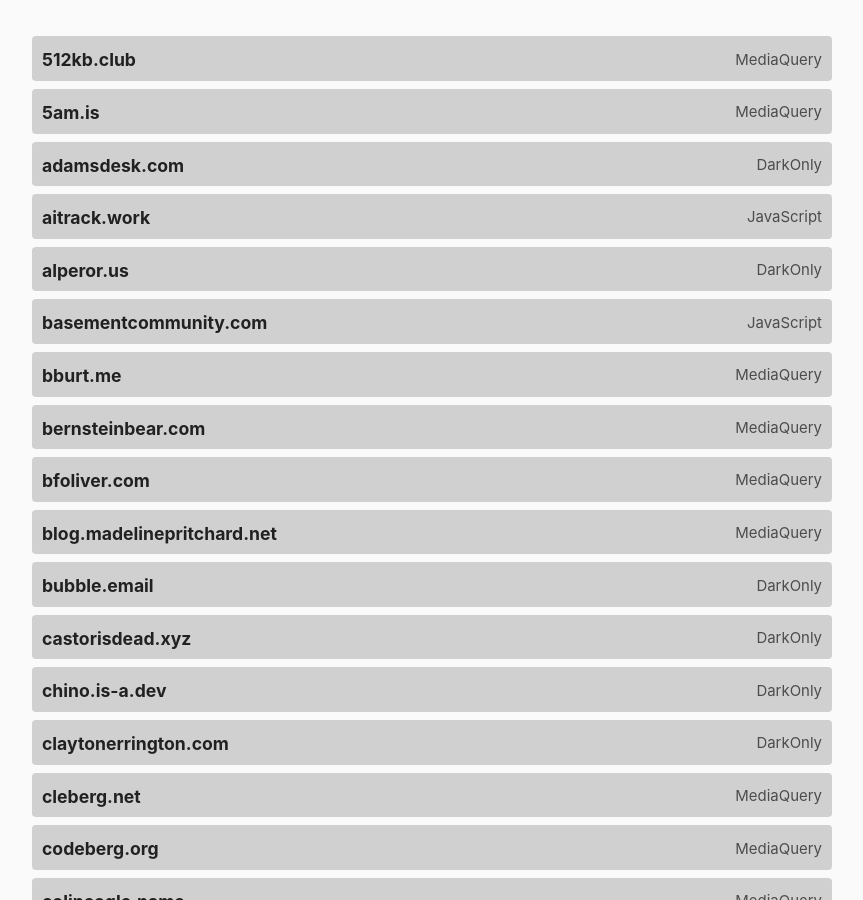
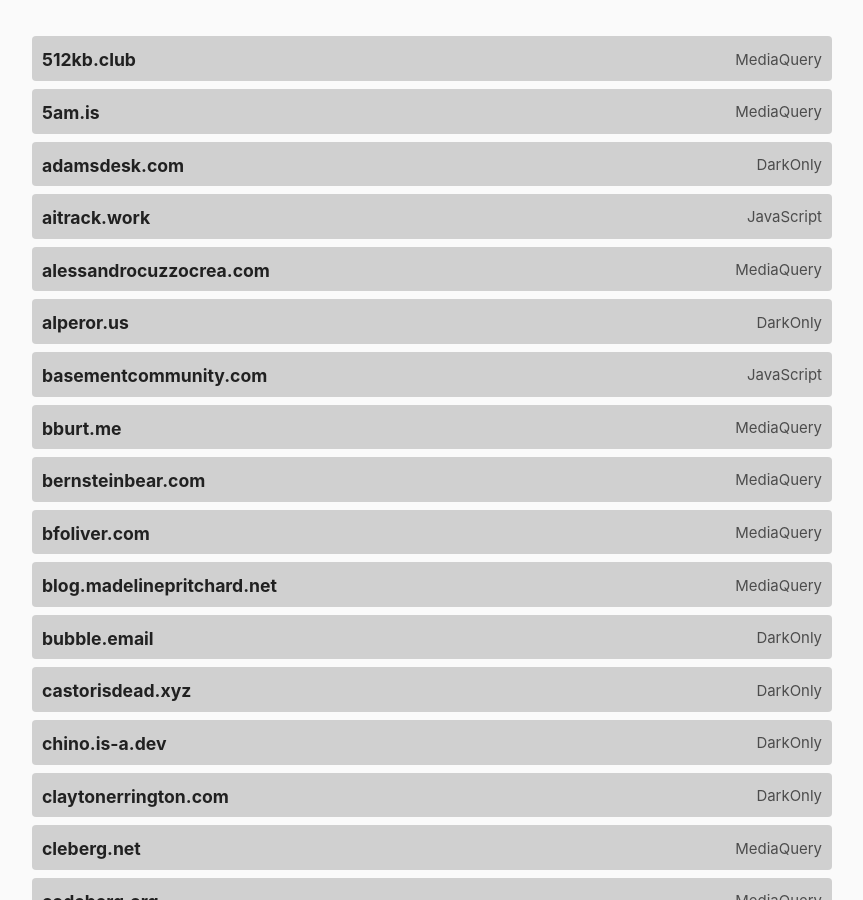
Before and after one commit to katherinek727/darktheme.club, a Jekyll site: the page built from index.md, in a window 1280 px wide and 900 px high, scrolled down 639 px. Shown: the whole window, without its empty margins (208-1071 px from the left). Built offline with Jekyll 4.4.1, drawn with Linux system fonts in a browser that asks for light colours.

Commit message:
Add alessandrocuzzocrea.com

```diff
--- a/_data/sites.yml
+++ b/_data/sites.yml
@@ -17,6 +17,11 @@
   url: https://aitrack.work/
   method: javascript
   last_checked: 2022-07-19
+
+- domain: alessandrocuzzocrea.com
+  url: https://alessandrocuzzocrea.com
+  method: mediaquery
+  last_checked: 2023-05-26
 
 - domain: alperor.us
   url: https://alperor.us/
```
